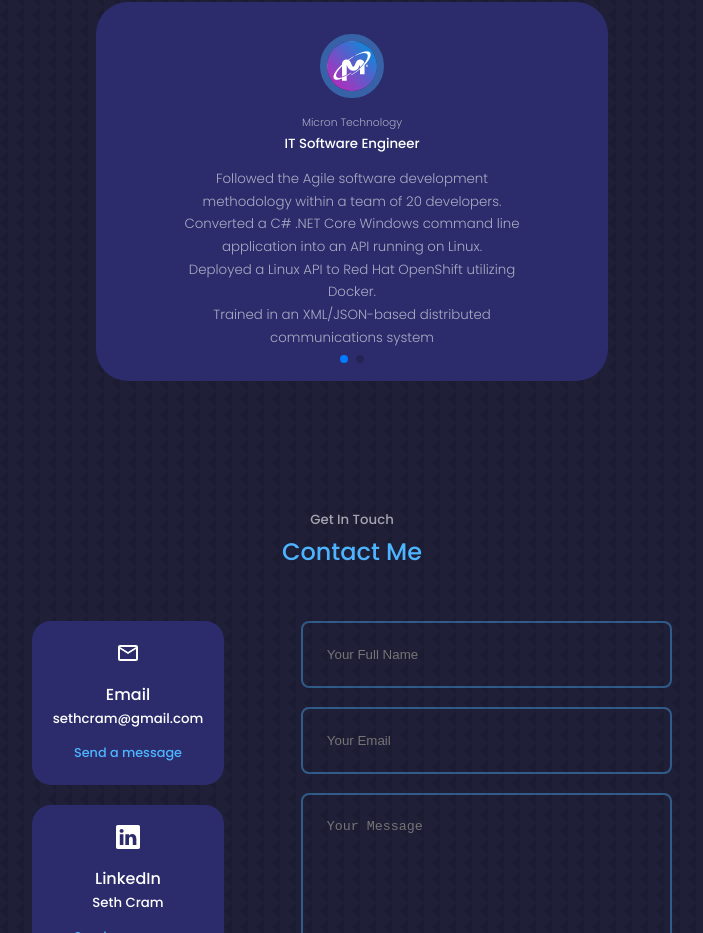
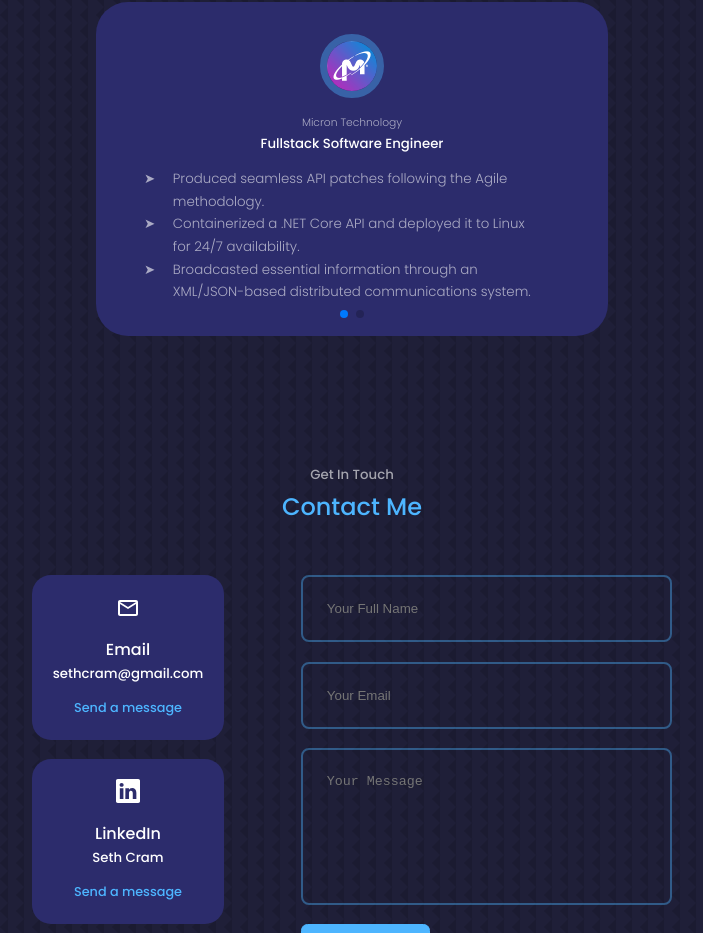
Before and after one commit to SethCram/SethCram.github.io, a React (Create React App) app in the folder portfolio_website/: page / in a window 1280 px wide. Shown: the part 4089-5022 px from the top of the page, without its empty margins (288-991 px from the left). Built offline with nearby package versions, Linux system fonts and the light colour scheme.

Commit message:
fix wording and styling of work history

```diff
--- a/portfolio_website/src/components/workhistory/WorkHistory.jsx
+++ b/portfolio_website/src/components/workhistory/WorkHistory.jsx
@@ -21,12 +21,11 @@ const Work_History = () => {
       id: 1,
       logo: Micron,
       name: 'Micron Technology',
-      position: 'IT Software Engineer',
+      position: 'Fullstack Software Engineer',
       description: [
-        'Followed the Agile software development methodology within a team of 20 developers.',
-        'Converted a C# .NET Core Windows command line application into an API running on Linux.',
-        'Deployed a Linux API to Red Hat OpenShift utilizing Docker.',
-        'Trained in an XML/JSON-based distributed communications system',
+        'Produced seamless API patches following the Agile methodology.',
+        'Containerized a .NET Core API and deployed it to Linux for 24/7 availability.',
+        'Broadcasted essential information through an XML/JSON-based distributed communications system.',
       ]
     },
     {
@@ -35,9 +34,9 @@ const Work_History = () => {
       name: 'University of Idaho',
       position: 'Communications Officer',
       description: [
-        'Networked with High Schools across the Northwest to garner excitement for a career in STEM.',
-        'Articulated technical challenges and solutions to non-technical people.',
-        'Assisted in leading a group of nearly 30 engineers.'
+        'Championed leadership of nearly 30 engineers to encourage student excitement in STEM.',
+        'Expertly networked with teachers and faculty from High Schools across the Northwest.',
+        'Compellingly conveyed technical challenges and solutions to non-technical people.'
       ]
     }
   ]
@@ -63,11 +62,11 @@ const Work_History = () => {
                 <h6 className='company__name' >{name}</h6>
                 <h5 className='company__position'>{position}</h5>
                   <small className='company__description'>
-                  <ul>
+                  <ul className='company__list'>
                     {
                       description.map((sentence, index) => {
                         return (
-                          <li key={index}>{sentence}</li>
+                          <li className='company__list__element' key={index}>{sentence}</li>
                         )
                       }
                       )
--- a/portfolio_website/src/components/workhistory/work_history.css
+++ b/portfolio_website/src/components/workhistory/work_history.css
@@ -10,6 +10,21 @@
     border-radius: 50%;
     margin: 0 auto 1rem;
     border: 0.45rem solid var(--color-primary-variant);
+}
+
+.company__list{
+    list-style: none;
+}
+
+.company__list__element{
+    text-align: left;
+}
+
+.company__list__element::before{
+    content: '➤';
+    /*margin-right: 1rem;*/
+    position: absolute;
+    left: 3rem;
 }
 
 .swiper-pagination-bullet-clickable .swiper-pagination-bullet-active {
@@ -58,4 +73,8 @@
     .company__description {
         width: var(--container-width-sm);
     }
+
+    .company__list__element::before{
+        left: 1.5rem;
+    }
 }
```
Also changed, not shown: portfolio_website/src/components/portfolio/Portfolio.jsx (+0 -10 lines).
